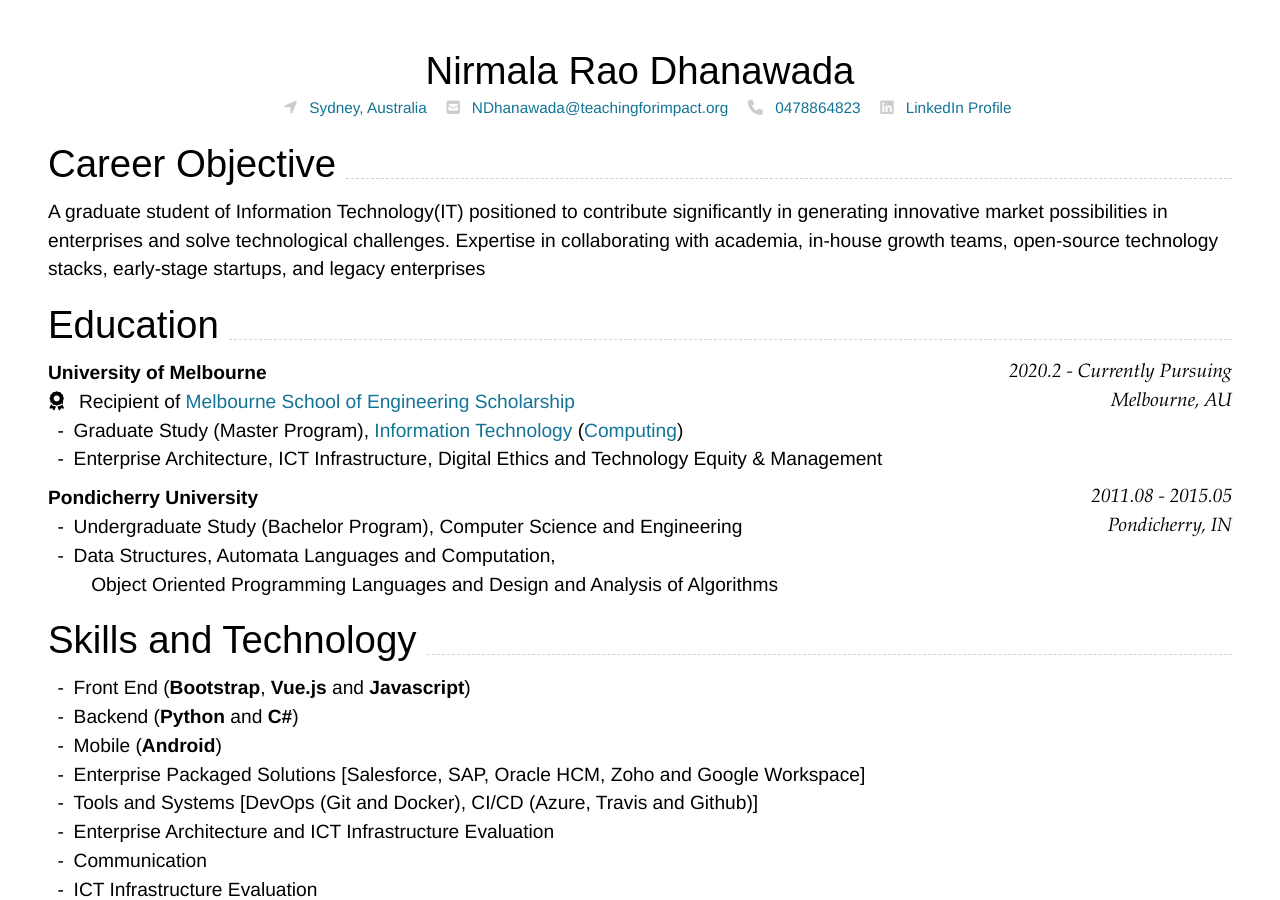
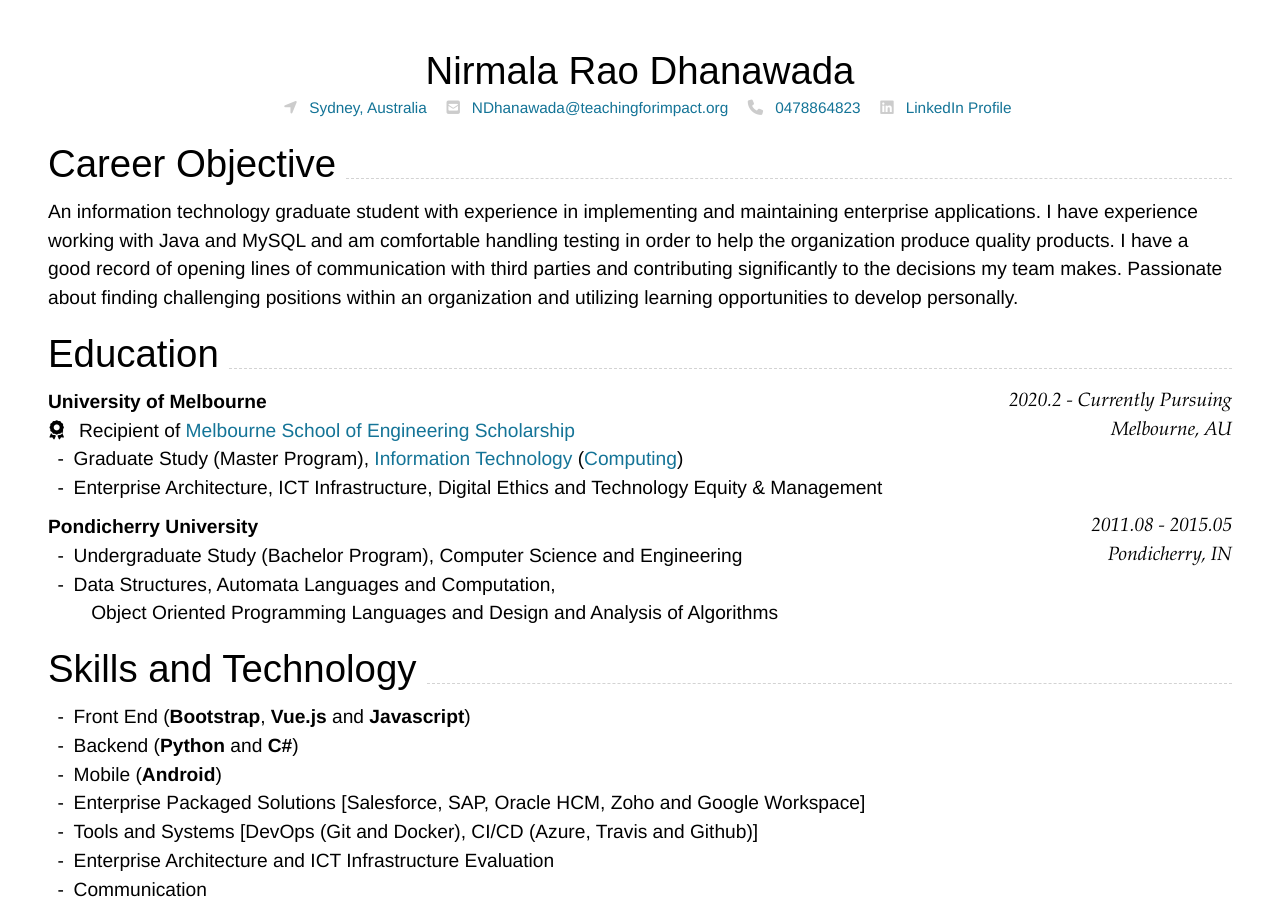
Before and after one commit to thedhanawada/me, a Jekyll site: the page built from index.md, in a window 1280 px wide and 900 px high. Built offline with Jekyll 4.4.1, drawn with Linux system fonts in a browser that asks for light colours; nearby versions of some CDN libraries.

Commit message:
commit-01

```diff
--- a/_includes/cv-contact.html
+++ b/_includes/cv-contact.html
@@ -24,5 +24,8 @@
     <i class="fab fa-twitter-square" style="margin-left:1em"></i>
     <a href="{{ page.twitter.url }}" target="_blank" style="margin-left:0.5em">{{ page.twitter.text }}</a>
     {% endif %}
+    A graduate student of Information Technology positioned to contribute significantly in generating innovative market possibilities in enterprises and solve technological challenges. Expertise in collaborating with academia, in-house growth teams, open-source technology stacks, early-stage startups, and legacy enterprises
+
+
   -->
 </div>
--- a/index.md
+++ b/index.md
@@ -41,7 +41,7 @@ Supported arguments:
 
 ## Career Objective
 
-A graduate student of Information Technology(IT) positioned to contribute significantly in generating innovative market possibilities in enterprises and solve technological challenges. Expertise in collaborating with academia, in-house growth teams, open-source technology stacks, early-stage startups, and legacy enterprises
+An information technology graduate student with experience in implementing and maintaining enterprise applications. I have experience working with Java and MySQL and am comfortable handling testing in order to help the organization produce quality products. I have a good record of opening lines of communication with third parties and contributing significantly to the decisions my team makes. Passionate about finding challenging positions within an organization and utilizing learning opportunities to develop personally.
 
 ## Education
 
```
